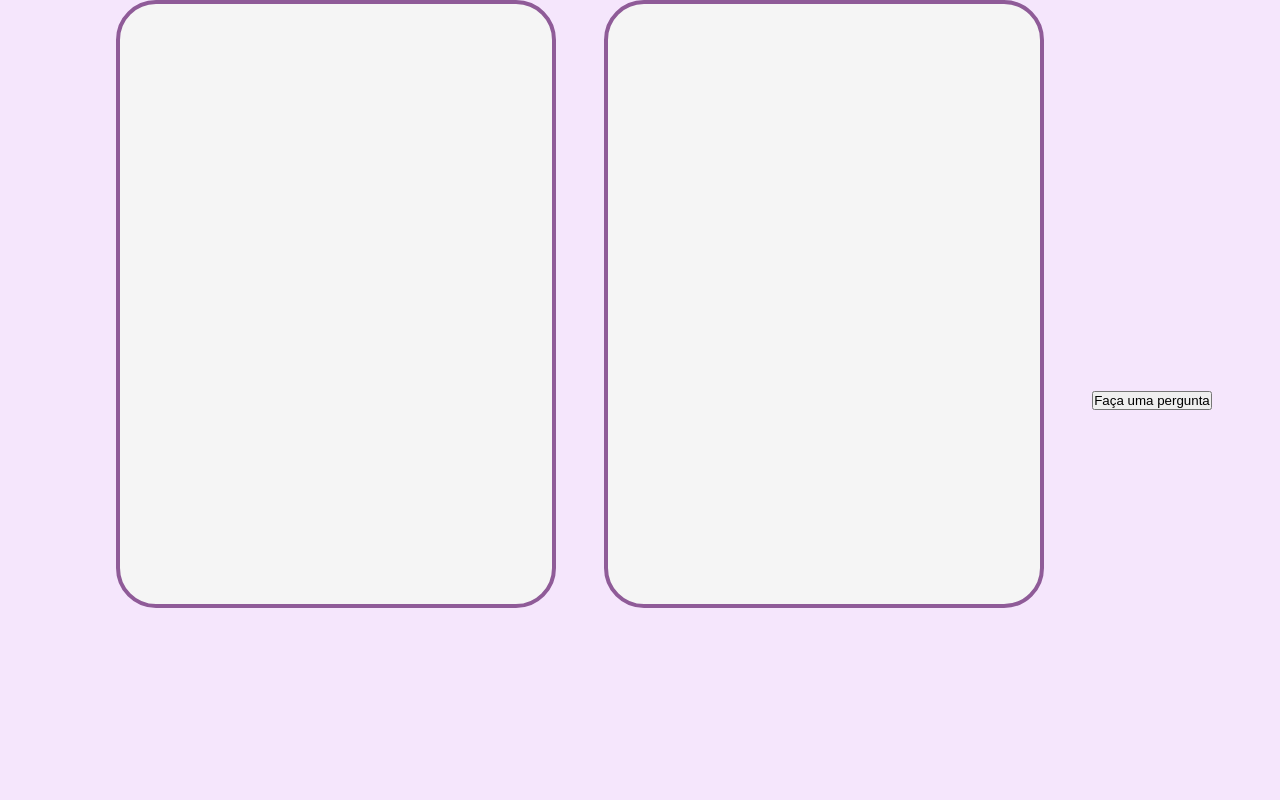
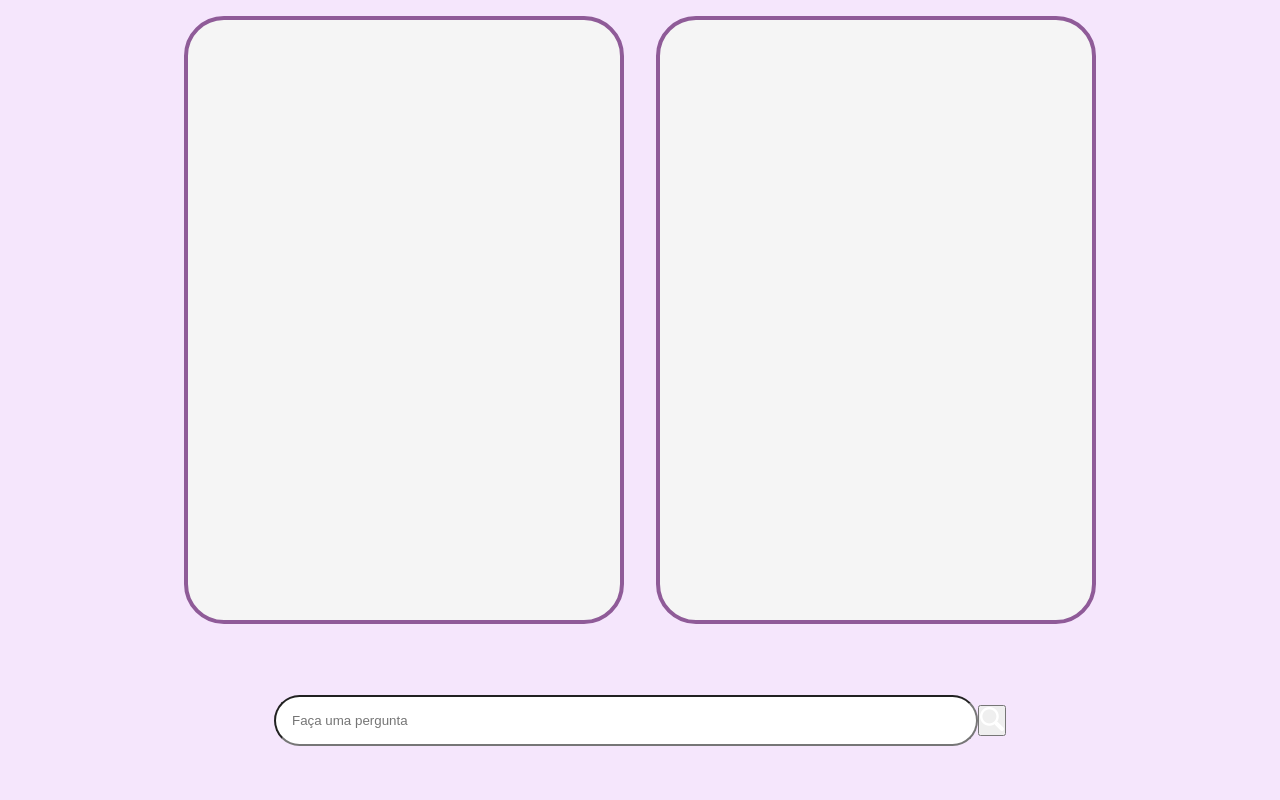
Before and after one commit to Fjuliaaz/IA-Julia, a plain HTML site: page html/telaIA.html in a window 1280 px wide. Drawn offline with Linux system fonts and the light colour scheme.

```diff
--- a/css/tela.css
+++ b/css/tela.css
@@ -5,20 +5,18 @@
 }
 
 body{
-    display: flex;
-    justify-content: center;
-    align-items: center;
     min-height: 100vh;
     background: #F5E6FC;
 }
 
 main{
-    height: 100vh;
-    width: 80vw;
+    height: 80vh;
+    width: 100vw;
     display: flex;
     flex-direction: row;
-    justify-content: space-evenly;
-
+    justify-content: center;
+    align-items: center;
+    gap: 32px;
 }
 
 .caixa{
@@ -46,3 +44,17 @@
 .button{
     color: #8F5B98;
 }
+
+footer{
+    width: 100vw;
+    height: 20vh;
+    align-items: center;
+    display: flex;
+    justify-content: center;
+}
+
+input{
+    width: 55%;
+    border-radius: 32px;
+    padding: 16px;
+}
--- a/html/telaIA.html
+++ b/html/telaIA.html
@@ -16,8 +16,13 @@
 
     </main>
 
-    <button type="button" class="botao" id="login">Faça uma pergunta</button>
+    <footer>
 
+        <input type="text" placeholder="Faça uma pergunta">
+        <button id="send--question">
+        <img src="../img/lupa (1).png" alt="enter" class="enter" >
+
+    </footer>
 
 </body>
 </html>
```
Also changed, not shown: js/main.js (deleted, +0 -13 lines), img/lupa (1).png (added).
